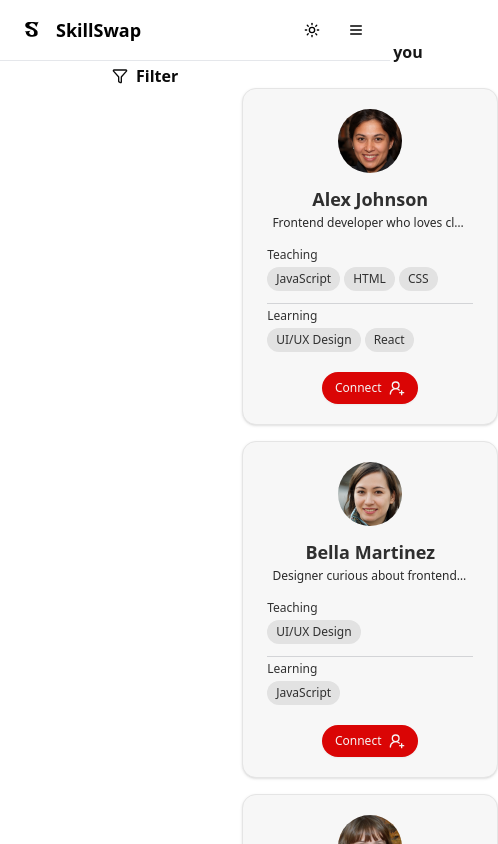
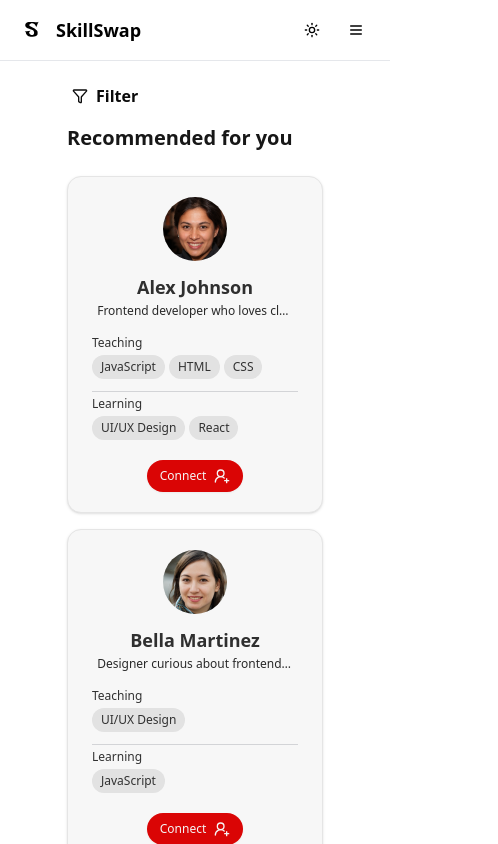
Before and after one commit to lpun-majessica/skill-swap, a Next.js app: page /explore in a window 390 px wide. Shown: the top 844 px of the page, 498 px wide, since content can reach past the window. Built offline with nearby package versions, Linux system fonts and the light colour scheme.

Commit message:
fix: responsive layout for user list

```diff
--- a/src/app/explore/page.js
+++ b/src/app/explore/page.js
@@ -2,15 +2,14 @@ import Filter from "@/components/filter";
 import { RecommendedUserList } from "@/components/user-list/recommended-user-list";
 
 export default function ExplorePage() {
-
 	return (
-		<div className="flex flex-row items-start min-h-screen px-20 py-10">
-      <div className="flex flex-col items-center mr-8">
+		<div className="flex flex-col sm:flex-row items-start min-h-screen px-10 py-15 gap-2 lg:gap-3">
+			<div className="flex flex-col items-center mr-8">
 				<Filter />
 			</div>
 
-    	<div>
-				<h1 className="sm:text-xl md:text-2xl lg:text-3xl font-bold mb-6 text-ss-black-717 dark:text-ss-light-555">
+			<div className="mx-auto">
+				<h1 className="text-xl md:text-2xl lg:text-3xl font-bold mb-6 text-ss-black-717 dark:text-ss-light-555">
 					Recommended for you
 				</h1>
 
--- a/src/app/my-network/page.js
+++ b/src/app/my-network/page.js
@@ -3,12 +3,12 @@ import { MyNetWorkUserList } from "@/components/user-list/my-network-user-list";
 
 export default function MyNetworkPage() {
 	return (
-		<div className="flex flex-row items-start min-h-screen px-20 py-10">
+		<div className="flex flex-col sm:flex-row items-start min-h-screen px-10 py-15 gap-3">
 			<div className="flex flex-col items-center mr-8">
 				<Filter />
 			</div>
 
-			<div>
+			<div className="mx-auto">
 				<MyNetWorkUserList />
 			</div>
 		</div>
--- a/src/components/ConnectionFilter.jsx
+++ b/src/components/ConnectionFilter.jsx
@@ -8,7 +8,7 @@ export function ConnectionFilter({
 	setActiveButton,
 }) {
 	return (
-		<div className="flex flex-row gap-2 mb-5">
+		<div className="flex flex-row flex-wrap gap-2 mb-5 justify-start">
 			{Object.entries(filterText).map(([key, text], index) => (
 				<ConnectionFilterButton
 					key={key}
@@ -27,7 +27,7 @@ function ConnectionFilterButton({ text, active, handleClick }) {
 		: "bg-ss-light-222 hover:bg-ss-light-333 dark:bg-ss-black-444 dark:hover:bg-ss-black-131";
 	return (
 		<Button
-			className={`text-sm lg:text-base w-35 h-8 lg:w-38 lg:h-10 rounded-4xl hover:cursor-pointer text-ss-black-121 dark:text-ss-light-555 ${options}`}
+			className={`text-sm lg:text-base w-fit h-8 lg:h-10 rounded-4xl px-5 lg:px-7 hover:cursor-pointer text-ss-black-121 dark:text-ss-light-555 ${options}`}
 			onClick={handleClick}
 		>
 			{text}
--- a/src/components/user-list/user-list.jsx
+++ b/src/components/user-list/user-list.jsx
@@ -17,14 +17,20 @@ export function UserList({ users, tab }) {
 
 	return (
 		<>
-			<div className="flex flex-row flex-wrap justify-center lg:justify-start items-start gap-4 lg:w-7xl">
+			<div className="grid grid-cols-1 min-[900px]:grid-cols-2 xl:grid-cols-3 2xl:grid-cols-4 mx-auto gap-4">
 				{users
 					.slice(currentPage * pageSize, (currentPage + 1) * pageSize)
 					.map((user) => {
-						return <UserCard key={user.id} {...user} />;
+						return (
+							<UserCard
+								className="last-of-type:after:w-2xs"
+								key={user.id}
+								{...user}
+							/>
+						);
 					})}
 			</div>
-			<div className="mt-5 flex flex-row justify-center">
+			<div className="mt-5 flex flex-row justify-center items-center">
 				<PrevButton
 					disabled={currentPage === 0}
 					setCurrentPage={setCurrentPage}
```
